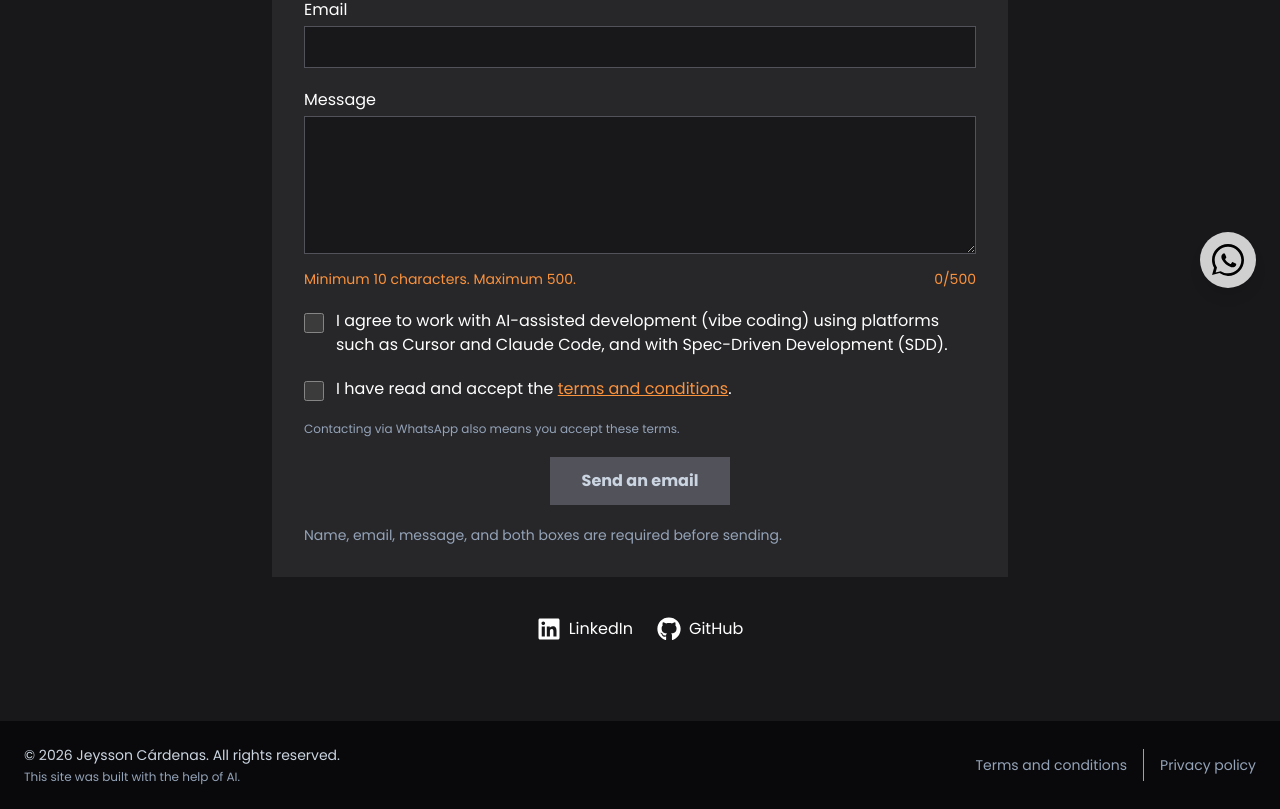
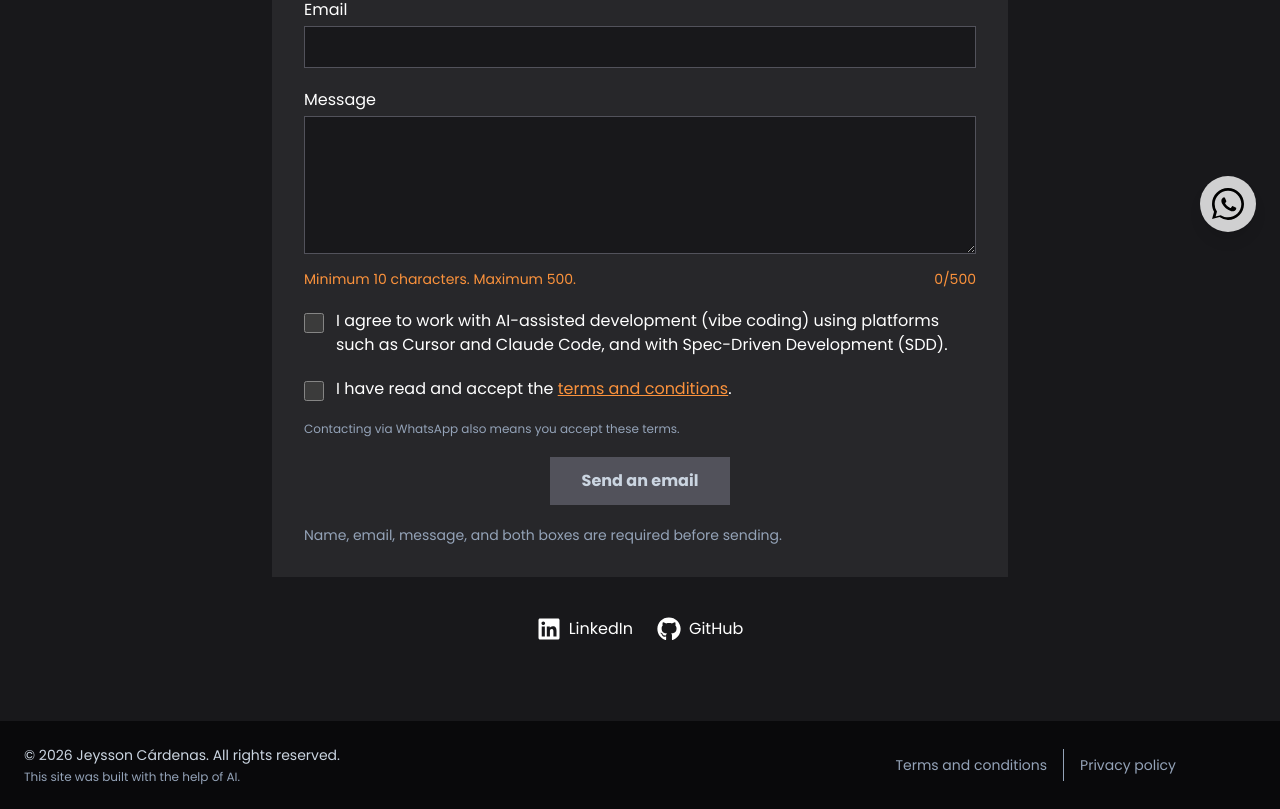
Before and after one commit to jeyssoncardenasdev/Motitech.Front, a React (Vite) app: page /contact in a window 1280 px wide. Shown: the part 488-1297 px from the top of the page. Built offline with nearby package versions, Linux system fonts and the light colour scheme.

Commit message:
Move footer links left on desktop so the WhatsApp button does not cover them.

```diff
--- a/src/components/shared/WhatsAppButton.tsx
+++ b/src/components/shared/WhatsAppButton.tsx
@@ -14,7 +14,7 @@ export default function WhatsAppButton() {
       target="_blank"
       rel="noopener noreferrer"
       aria-label={messages.whatsapp.label}
-      className="fixed bottom-6 right-6 z-50 flex h-14 w-14 items-center justify-center rounded-full bg-white/80 shadow-lg transition-transform hover:scale-110 focus:outline-none focus:ring-2 focus:ring-white/50 focus:ring-offset-2 [:root[data-theme='light']_&]:bg-black/80 [:root[data-theme='light']_&]:focus:ring-black/50"
+      className="fixed bottom-20 right-6 z-50 flex h-14 w-14 items-center justify-center rounded-full bg-white/80 shadow-lg transition-transform hover:scale-110 focus:outline-none focus:ring-2 focus:ring-white/50 focus:ring-offset-2 [:root[data-theme='light']_&]:bg-black/80 [:root[data-theme='light']_&]:focus:ring-black/50"
     >
       <img
         src={whatsappIcon}
--- a/src/components/shared/organisms/Footer/Footer.tsx
+++ b/src/components/shared/organisms/Footer/Footer.tsx
@@ -8,7 +8,7 @@ const Footer = () => {
 
   return (
     <footer className="bg-footer text-faint px-6 py-6">
-      <div className="max-w-7xl mx-auto flex flex-col md:flex-row justify-between items-center gap-4">
+      <div className="max-w-7xl mx-auto flex flex-col md:flex-row justify-between items-center gap-4 md:pr-20">
         <div className="text-center md:text-left">
           <p className="text-sm text-muted">
             © {year} Jeysson Cárdenas. {messages.footer.rights}
```
